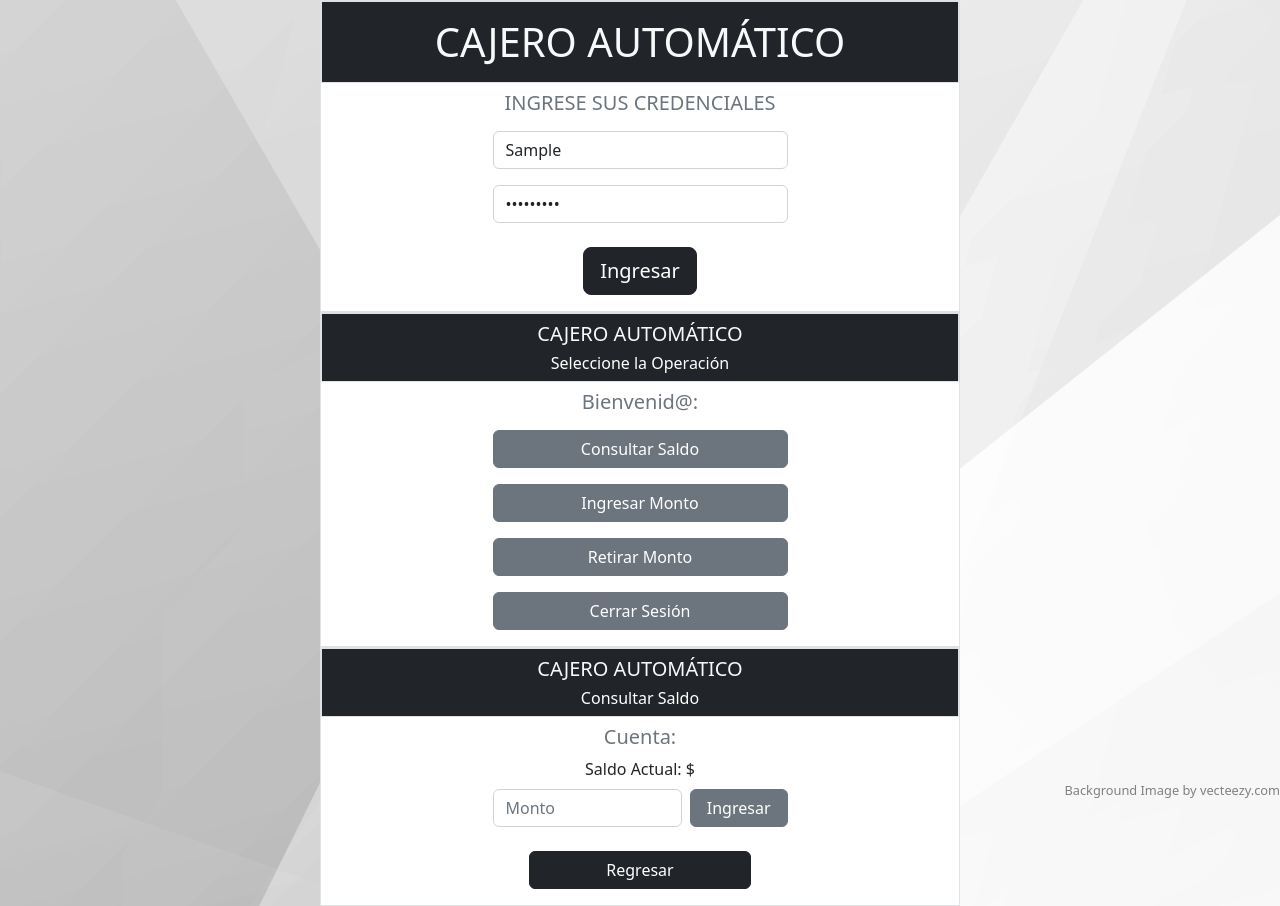
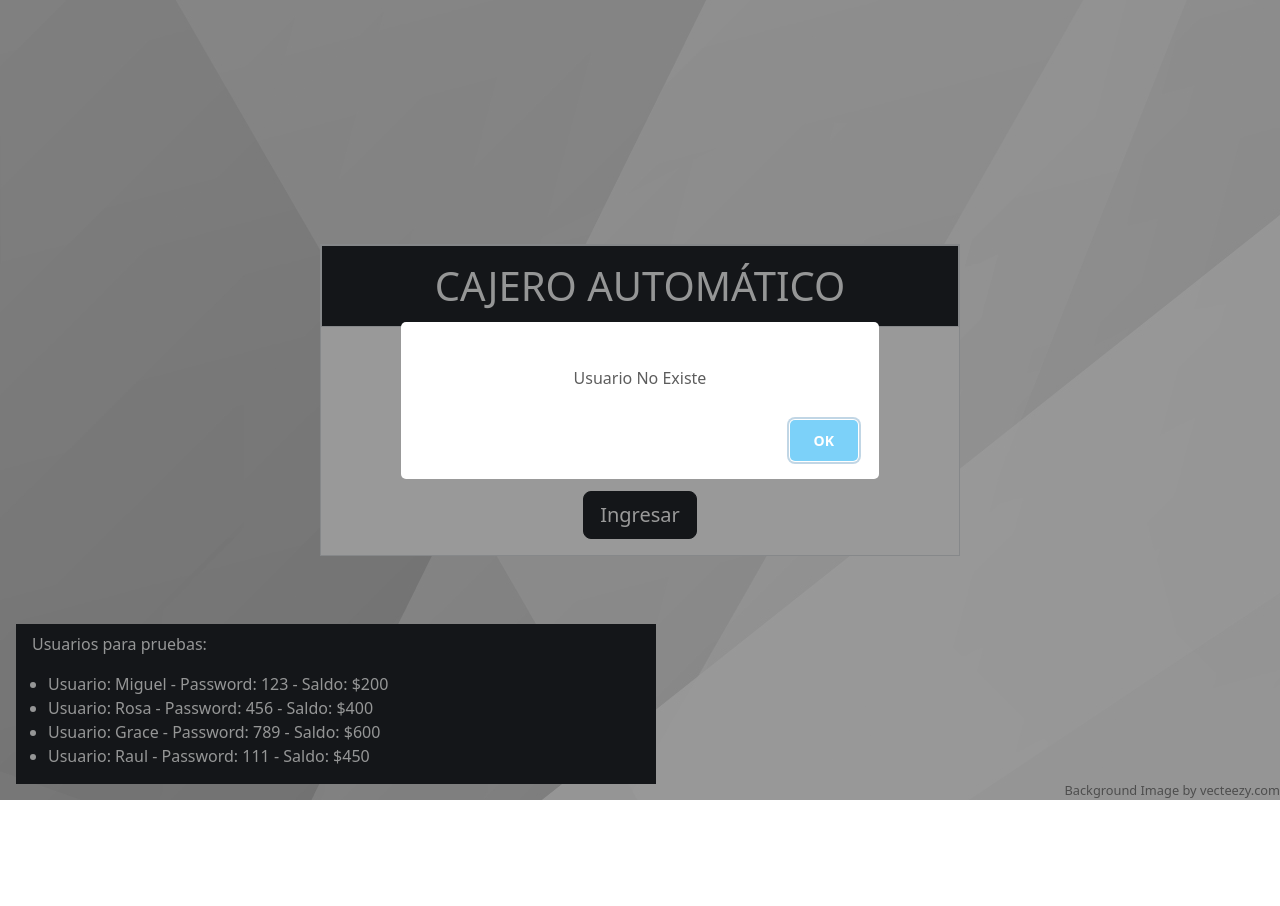
Before and after one commit to JoseMiguelVazquez/ATM, a plain HTML site: page index.html in a window 1280 px wide. Both pictures are taken after typing "Sample", "Sample123" into the empty fields and a click on the button "Ingresar". After the commit the page ends 800 px from the top, so only its background shows below. Drawn offline with nearby package versions, Linux system fonts and the light colour scheme.

Commit message:
Added dynamic alerts

```diff
--- a/index.html
+++ b/index.html
@@ -30,7 +30,7 @@
             </div>
         </div>
       </section>
-      <section id="menu-section" class="container w-50 border">
+      <section id="menu-section" class="container w-50 border d-none">
         <div class="row">
             <div class="col bg-dark border">
                 <h5 class="text-center m-0 py-2 text-light">CAJERO AUTOMÁTICO</h4>
@@ -47,7 +47,7 @@
             </div>
         </div>
       </section>
-      <section id="operations-section" class="container w-50 border">
+      <section id="operations-section" class="container w-50 border d-none">
         <div class="row">
             <div class="col bg-dark border">
                 <h5 class="text-center m-0 py-2 text-light">CAJERO AUTOMÁTICO</h4>
@@ -66,7 +66,7 @@
             </div>
         </div>
       </section>
-      <section class="fixed-bottom w-50 bg-dark text-light m-3 d-none">
+      <section class="fixed-bottom w-50 bg-dark text-light m-3">
         <p class="ms-3 mt-2 ">Usuarios para pruebas: </p>
         <ul id="user_list"></ul>
       </section>
@@ -75,5 +75,6 @@
     <script src="./login.js"></script>
     <script src="./menu.js"></script>
     <script src="./operations.js"></script>
+    <script src="https://unpkg.com/sweetalert/dist/sweetalert.min.js"></script>
   </body>
 </html>
--- a/login.js
+++ b/login.js
@@ -36,7 +36,7 @@ function validate(user, password) {
         }
     }
     if(error) {
-        alert(message);
+        swal(message);
     }
 
 }
--- a/operations.js
+++ b/operations.js
@@ -69,7 +69,7 @@ function amountAction(){
         }
     }
     amountInput.value = "";
-    alert(amountMessage);
+    swal(amountMessage);
 }
 
 const format = (num, decimals) => num.toLocaleString('en-US', {
```
